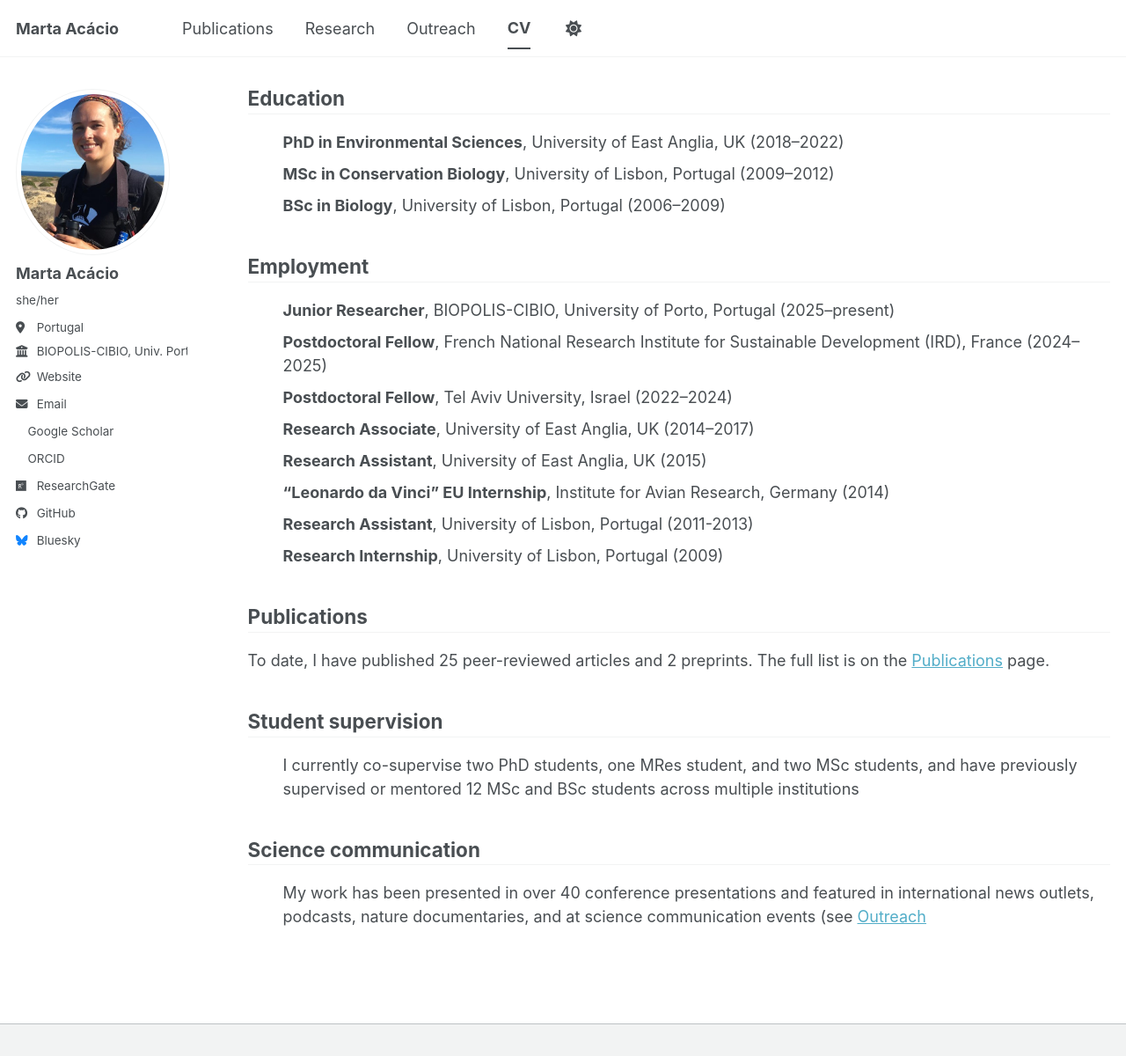
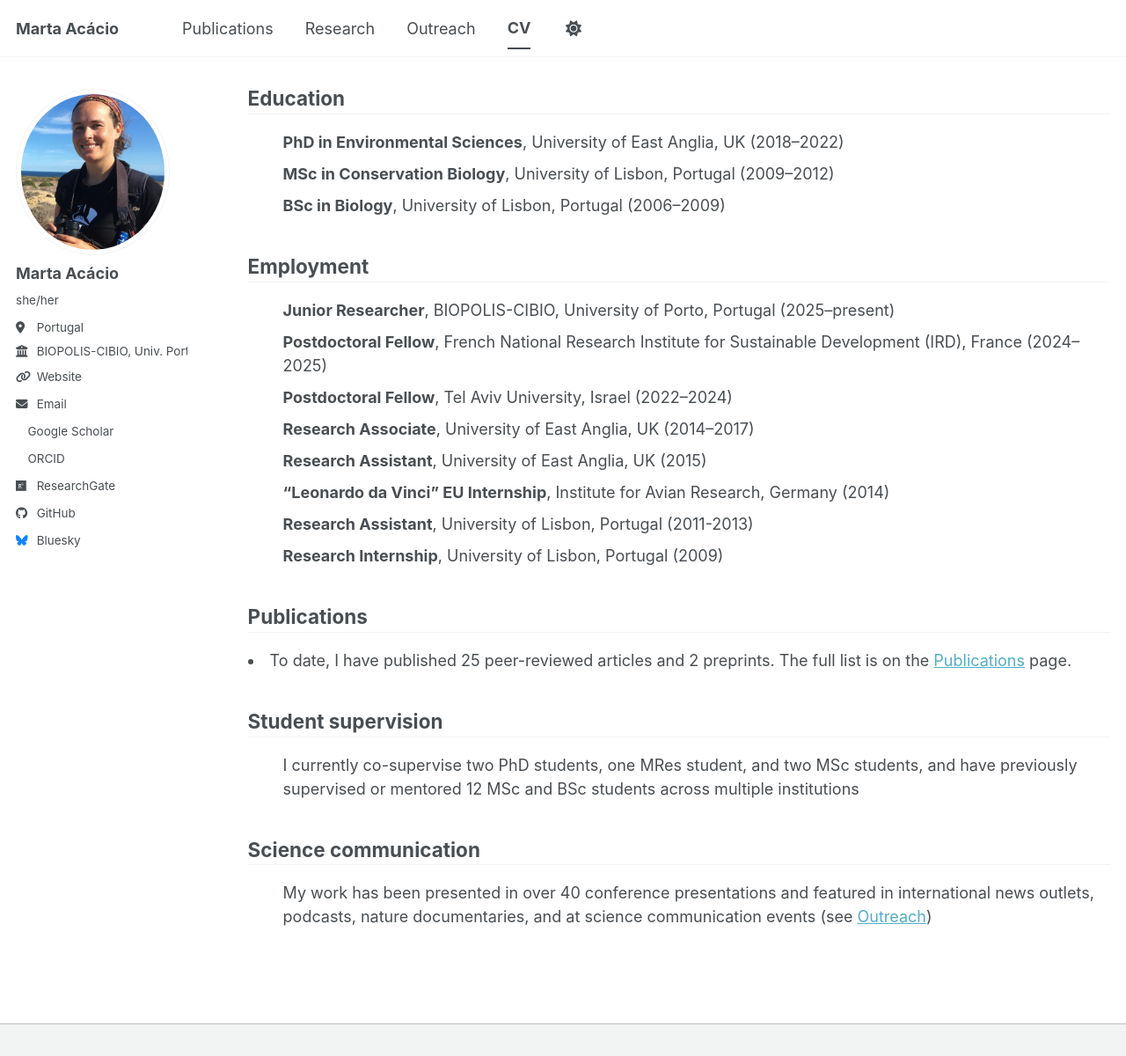
Before and after one commit to m-acacio/m-acacio.github.io, a Jekyll site: the page built from _pages/cv.md, in a window 1280 px wide and 1200 px high. Shown: the whole window at 88% size. Built offline with Jekyll 4.4.1, drawn with Linux system fonts in a browser that asks for light colours; a style sheet for code colours, icons or effects is not loaded.

Commit message:
Update cv.md

```diff
--- a/_pages/cv.md
+++ b/_pages/cv.md
@@ -40,9 +40,9 @@ author_profile: true
 {% assign n_preprints = site.publications | where: "category", "preprints" | size %}
 {% assign n_datasets = site.publications | where: "category", "datasets" | size %}
 
-<p>To date, I have published {{ n_articles }} peer-reviewed article{% if n_articles != 1 %}s{% endif %}{% if n_datasets > 0 %},{% else %} and{% endif %}
+<li>To date, I have published {{ n_articles }} peer-reviewed article{% if n_articles != 1 %}s{% endif %}{% if n_datasets > 0 %},{% else %} and{% endif %}
 {{ n_preprints }} preprint{% if n_preprints != 1 %}s{% endif %}{% if n_datasets > 0 %} and {{ n_datasets }} dataset{% if n_datasets != 1 %}s{% endif %}{% endif %}.
-The full list is on the <a href="{{ base_path }}/publications/">Publications</a> page.</p>
+The full list is on the <a href="{{ base_path }}/publications/">Publications</a> page.</li>
 
 <h2 class="page__title" style="margin-bottom: 0.2em; margin-top: 2em;">Student supervision</h2>
 <hr style="margin-top: 0.3em;" />
@@ -53,5 +53,5 @@ The full list is on the <a href="{{ base_path }}/publications/">Publications</a>
 <h2 class="page__title" style="margin-bottom: 0.2em; margin-top: 2em;">Science communication</h2>
 <hr style="margin-top: 0.3em;" />
 <ul class="cv-list">
-  <li>My work has been presented in over 40 conference presentations and featured in international news outlets, podcasts, nature documentaries, and at science communication events (see <a href="{{ base_path }}/outreach/">Outreach</a></li>
+  <li>My work has been presented in over 40 conference presentations and featured in international news outlets, podcasts, nature documentaries, and at science communication events (see <a href="{{ base_path }}/outreach/">Outreach</a>)</li>
 </ul>
```
